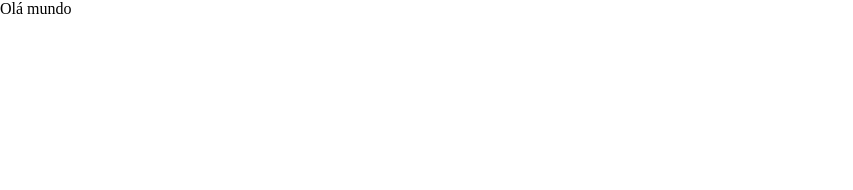
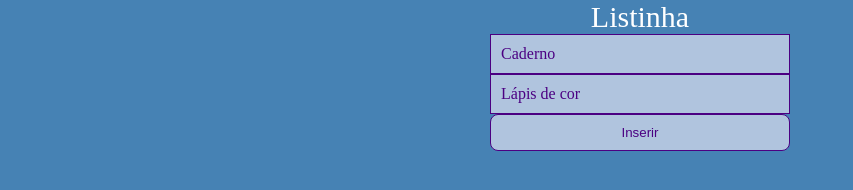
Before and after one commit to ranierioliveira/Interatividade-em-p-gina-web, a plain HTML site: page anotaçoes/index.html in a window 1280 px wide. Shown: the whole page, without its empty margins (0-853 px from the left). Drawn offline with Linux system fonts and the light colour scheme.

Commit message:
Aprendendo sobre cloneNode

```diff
--- a/anotaçoes/evetoLoad.js
+++ b/anotaçoes/eventoLoad.js
@@ -3,15 +3,16 @@ const botao = document.querySelector('button');
 window.addEventListener('load', carregar);
 botao.addEventListener('click', () => {
     let itemLista = prompt('Qual item você quer inserir na sua lista?');
-    if(itemLista.length > 0){
+    if(itemLista != ''){
         let ul = document.querySelector('ul');
-        let li = document.querySelector('li.item-menu');
-        console.log(li);
+        let li = document.querySelector('li.item-menu').cloneNode();
+        li.textContent = itemLista;
+        // li.setAttribute('contenteditable', '');
+        ul.appendChild(li);
     } else {
         return;
     }
-} )
-
+} );
 
 function carregar(){
     meuBody.style.backgroundColor = 'steelblue';
--- a/anotaçoes/index.html
+++ b/anotaçoes/index.html
@@ -8,7 +8,13 @@
     <link rel="stylesheet" href="style.css">
 </head>
 <body>
+  <ul>
+    <li class="titulo">Listinha</li>
+    <li class="item-menu">Caderno</li>
+    <li class="item-menu">Lápis de cor</li>
+  </ul>
+  <button>Inserir</button>
   <div class="mensagem"></div>
-  <script src="script.js"></script>
+  <script src="eventoLoad.js"></script>
 </body>
 </html>
--- a/anotaçoes/style.css
+++ b/anotaçoes/style.css
@@ -5,3 +5,31 @@
   padding: 0;
   box-sizing: border-box;
 }
+ul{
+  list-style-type: none;
+}
+li.titulo{
+  color: white;
+  font-size: 30px;
+  margin: auto;
+  width: 300px;
+  text-align: center;
+}
+li.item-menu{
+  background-color: lightsteelblue;
+  color: indigo;
+  padding: 10px;
+  width: 300px;
+  margin: auto;
+  border:1px solid indigo;
+}
+button{
+  background-color: lightsteelblue;
+  color: indigo;
+  padding: 10px;
+  width: 300px;
+  margin: auto;
+  border:1px solid indigo;
+  display: block;
+  border-radius: 8px;
+}
```
